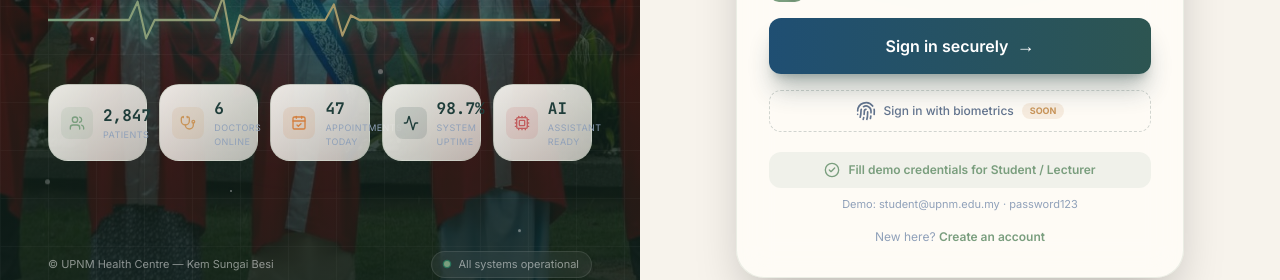
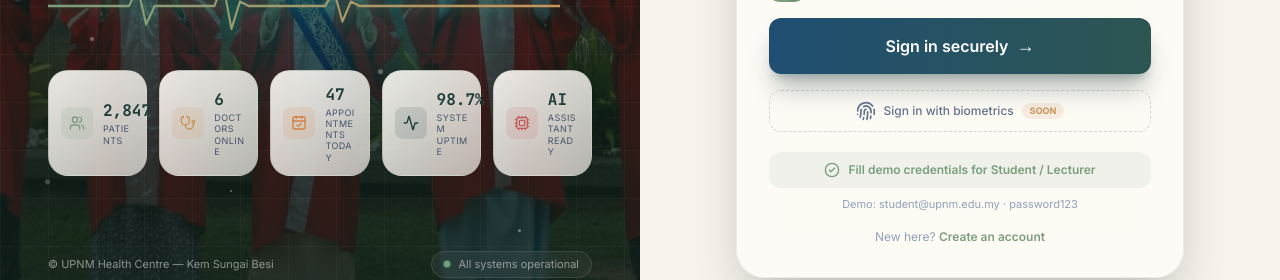
Before and after one commit to Zs-449/upnm-clinical-system2.0, a Next.js app: page /login in a window 1280 px wide. Shown: the part 522-802 px from the top of the page. Built offline with nearby package versions, Linux system fonts and the light colour scheme; no server answers.

Commit message:
Update page.tsx

```diff
--- a/src/app/login/page.tsx
+++ b/src/app/login/page.tsx
@@ -244,15 +244,15 @@ export default function LoginPage() {
             {FLOATING_STATS.map((s, i) => (
               <div
                 key={s.label}
-                className="card-premium animate-fade-up lift group flex items-center gap-2.5 rounded-xl p-3"
+                className="card-premium animate-fade-up lift group flex min-w-0 items-center gap-2.5 rounded-xl p-3"
                 style={{ animationDelay: `${i * 100}ms` }}
               >
                 <div className="grid h-8 w-8 shrink-0 place-items-center rounded-lg" style={{ background: `${s.color}22` }}>
                   <s.icon className="h-4 w-4" style={{ color: s.color }} />
                 </div>
-                <div>
+                <div className="min-w-0 flex-1">
                   <div className="font-mono text-base font-extrabold text-navy dark:text-white">{s.value}</div>
-                  <div className="text-[9px] uppercase tracking-wider text-slate-400">{s.label}</div>
+                  <div className="break-words text-[9px] leading-tight uppercase tracking-wider text-slate-600 dark:text-slate-300">{s.label}</div>
                 </div>
               </div>
             ))}
```
